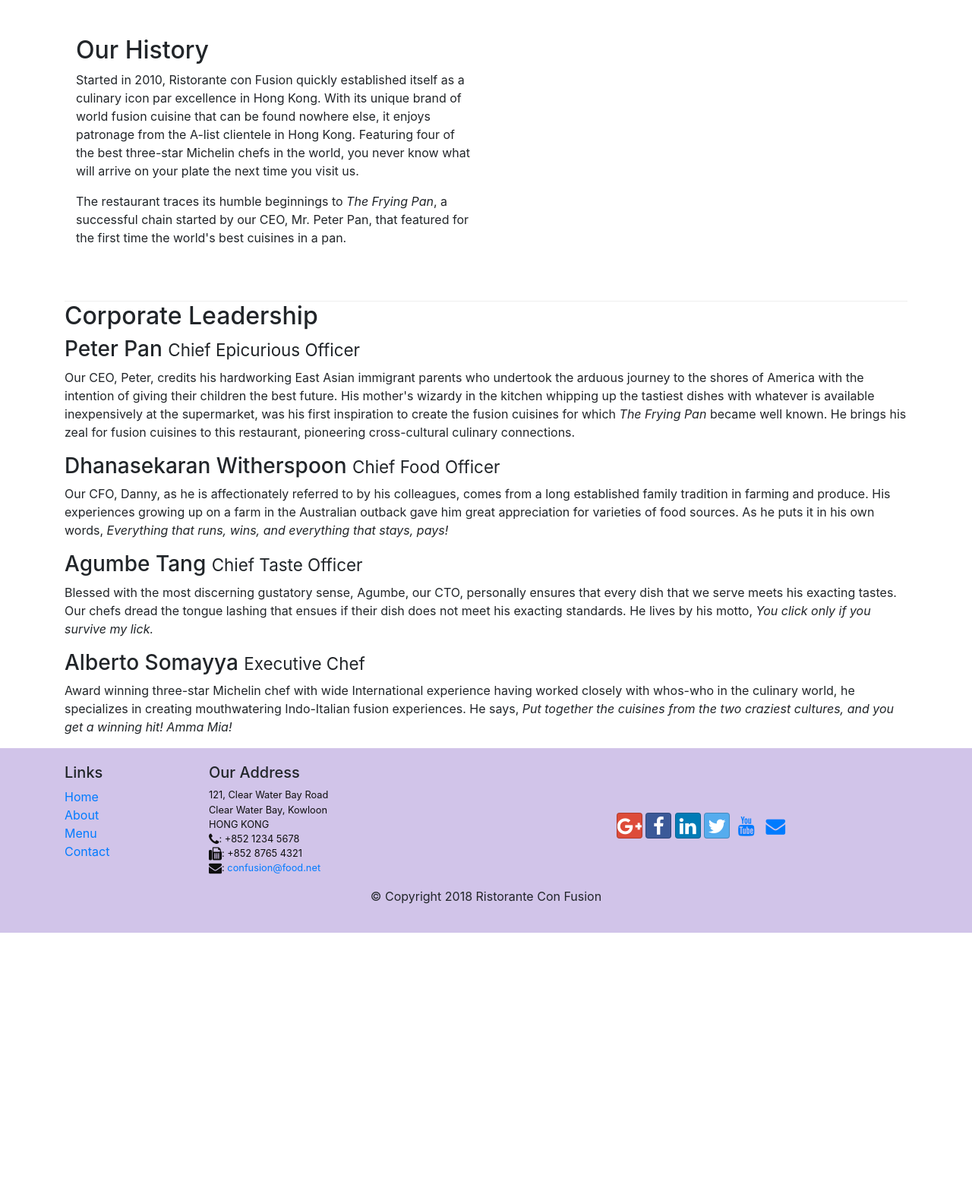
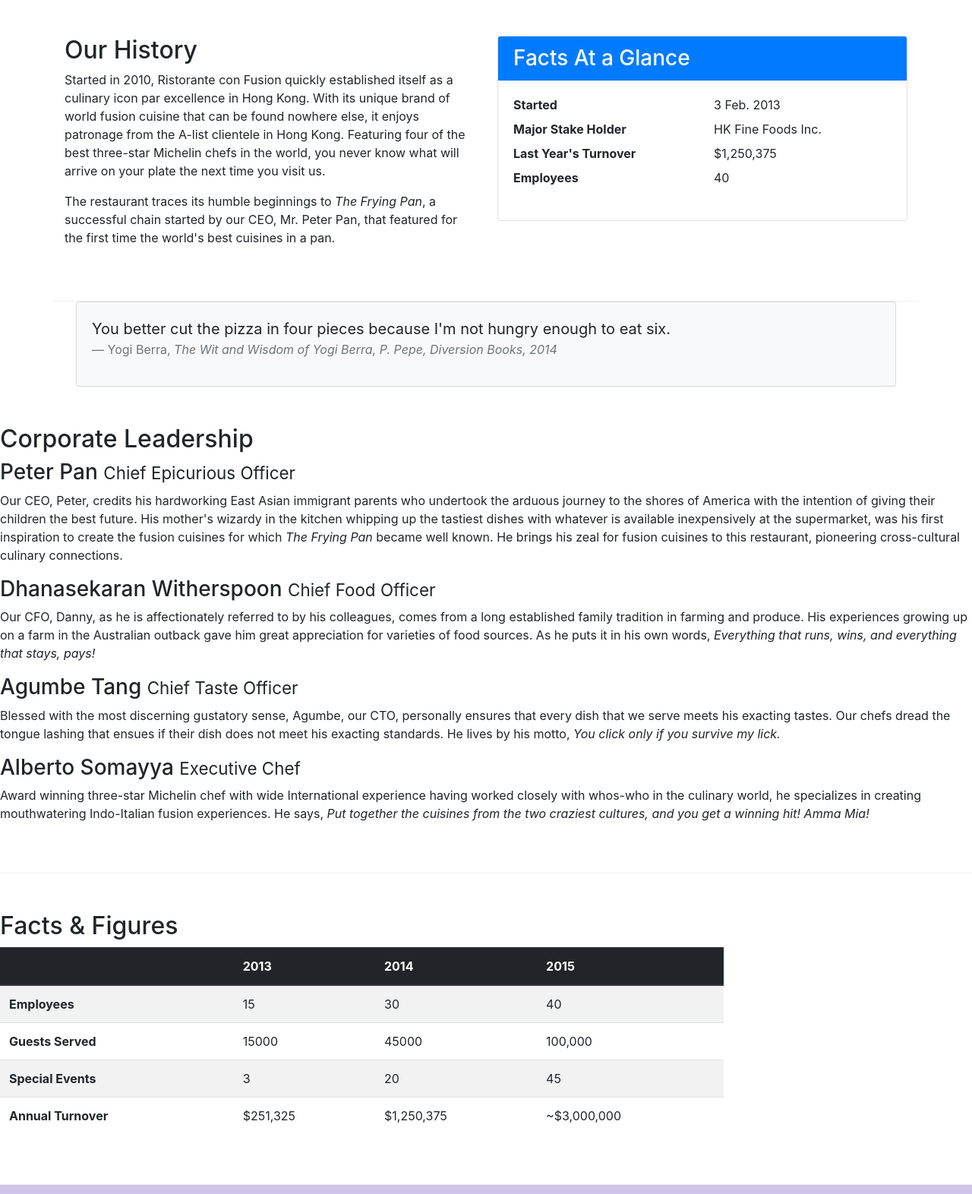
Before and after one commit to Agarwal-Shubh/Ristorante-con-Fusion, a website: page aboutus.html in a window 1280 px wide. Shown: the part 488-2060 px from the top of the page at 76% size. Before the commit the page ends 1716 px from the top, so only its background shows below. Drawn offline with nearby package versions, Linux system fonts and the light colour scheme.

Commit message:
Images and Media

```diff
--- a/aboutus.html
+++ b/aboutus.html
@@ -20,7 +20,7 @@
         <button class="navbar-toggler" type="button" data-toggle="collapse" data-target="#Navbar">
             <span class="navbar-toggler-icon"></span>
         </button>
-        <a class="navbar-brand" href="./index.html">Ristorante Con Fusion</a>
+        <a class="navbar-brand" href="./index.html"><img src="img/logo.png" height=30 width=41 class="img-fluid"></a>
         <div class="collapse navbar-collapse" id="Navbar">
              <ul class="navbar-nav mr-auto">
                 <li class=nav-item active><a class="nav-link" href="./index.html"><span class="fa fa-home fa-lg">Home</span></a></li>
@@ -40,7 +40,8 @@
                 <h1>Ristorante con Fusion</h1>
                 <p>We take inspiration from the World's best cuisines, and create a unique fusion experience. Our lipsmacking creations will tickle your culinary senses!</p>
             </div>
-            <div class="col-12 col-sm">
+            <div class="col-12 col-sm align-self-center">
+                <img src="img/logo.png" class="img-fluid">
             </div>
         </div>
     </div>
@@ -58,18 +59,45 @@
             </div>
         </div>
 
-        <div class="row-content">
+        <div class="row row-content">
             <div class="col-sm-6">
                 <h2>Our History</h2>
                 <p>Started in 2010, Ristorante con Fusion quickly established itself as a culinary icon par excellence in Hong Kong. With its unique brand of world fusion cuisine that can be found nowhere else, it enjoys patronage from the A-list clientele in Hong Kong.  Featuring four of the best three-star Michelin chefs in the world, you never know what will arrive on your plate the next time you visit us.</p>
                 <p>The restaurant traces its humble beginnings to <em>The Frying Pan</em>, a successful chain started by our CEO, Mr. Peter Pan, that featured for the first time the world's best cuisines in a pan.</p>
             </div>
-            <div>
+             <div class="col-sm-6">
+                <div class="card">
+                    <h3 class="card-header bg-primary text-white">Facts At a Glance</h3>
+                    <div class="card-body">
+                        <dl class="row">
+                            <dt class="col-6">Started</dt>
+                            <dd class="col-6">3 Feb. 2013</dd>
+                            <dt class="col-6">Major Stake Holder</dt>
+                            <dd class="col-6">HK Fine Foods Inc.</dd>
+                            <dt class="col-6">Last Year's Turnover</dt>
+                            <dd class="col-6">$1,250,375</dd>
+                            <dt class="col-6">Employees</dt>
+                            <dd class="col-6">40</dd>
+                        </dl>
+                    </div>
+                </div>
             </div>
         </div>
+        <div class="col-12">
+            <div class="card card-body bg-light">
+                <blockquote class="blockquote">
+                    <p class="mb-0">You better cut the pizza in four pieces because
+                        I'm not hungry enough to eat six.</p>
+                    <footer class="blockquote-footer">Yogi Berra,
+                        <cite title="Source Title">The Wit and Wisdom of Yogi Berra,
+                        P. Pepe, Diversion Books, 2014</cite>
+                    </footer>
+                </blockquote>
+            </div>
+        </div>
+        </div>
 
-
-        <div class="row">
+        <div class="row row-content">
             <div class="col">
                 <h2>Corporate Leadership</h2>
                 <h3>Peter Pan <small>Chief Epicurious Officer</small></h3>
@@ -84,6 +112,53 @@
                 <p class="d-none d-sm-block">Award winning three-star Michelin chef with wide International experience having worked closely with whos-who in the culinary world, he specializes in creating mouthwatering Indo-Italian fusion experiences. He says, <em>Put together the cuisines from the two craziest cultures, and you get a winning hit! Amma Mia!</em></p>
             </div>
        </div>
+       <div class="row row-content">
+        <div class="col-12 col-sm-9">
+            <h2>Facts &amp; Figures</h2>
+            <div class="table-responsive">
+                <table class="table table-striped">
+                    <thead class="thead-dark">
+                        <tr>
+                            <th>&nbsp;</th>
+                            <th>2013</th>
+                            <th>2014</th>
+                            <th>2015</th>
+                        </tr>
+                    </thead>
+                    <tbody>
+                        <tr>
+                            <th>Employees</th>
+                            <td>15</td>
+                            <td>30</td>
+                            <td>40</td>
+                        </tr>
+                        <tr>
+                            <th>Guests Served</th>
+                            <td>15000</td>
+                            <td>45000</td>
+                            <td>100,000</td>
+                        </tr>
+                        <tr>
+                            <th>Special Events</th>
+                            <td>3</td>
+                            <td>20</td>
+                            <td>45</td>
+                        </tr>
+                        <tr>
+                            <th>Annual Turnover</th>
+                            <td>$251,325</td>
+                            <td>$1,250,375</td>
+                            <td>~$3,000,000</td>
+                        </tr>
+                    </tbody>
+                </table>
+            </div>
+        </div>
+
+         <div class="col-12 col-sm-3">
+        </div>
+
+   </div>
 
     </div>
 
```
Also changed, not shown: contactus.html (+3 -2 lines), index.html (+30 -9 lines), img/alberto.png (added), img/buffet.png (added), img/logo.png (added), img/uthappizza.png (added), 1 other file.
